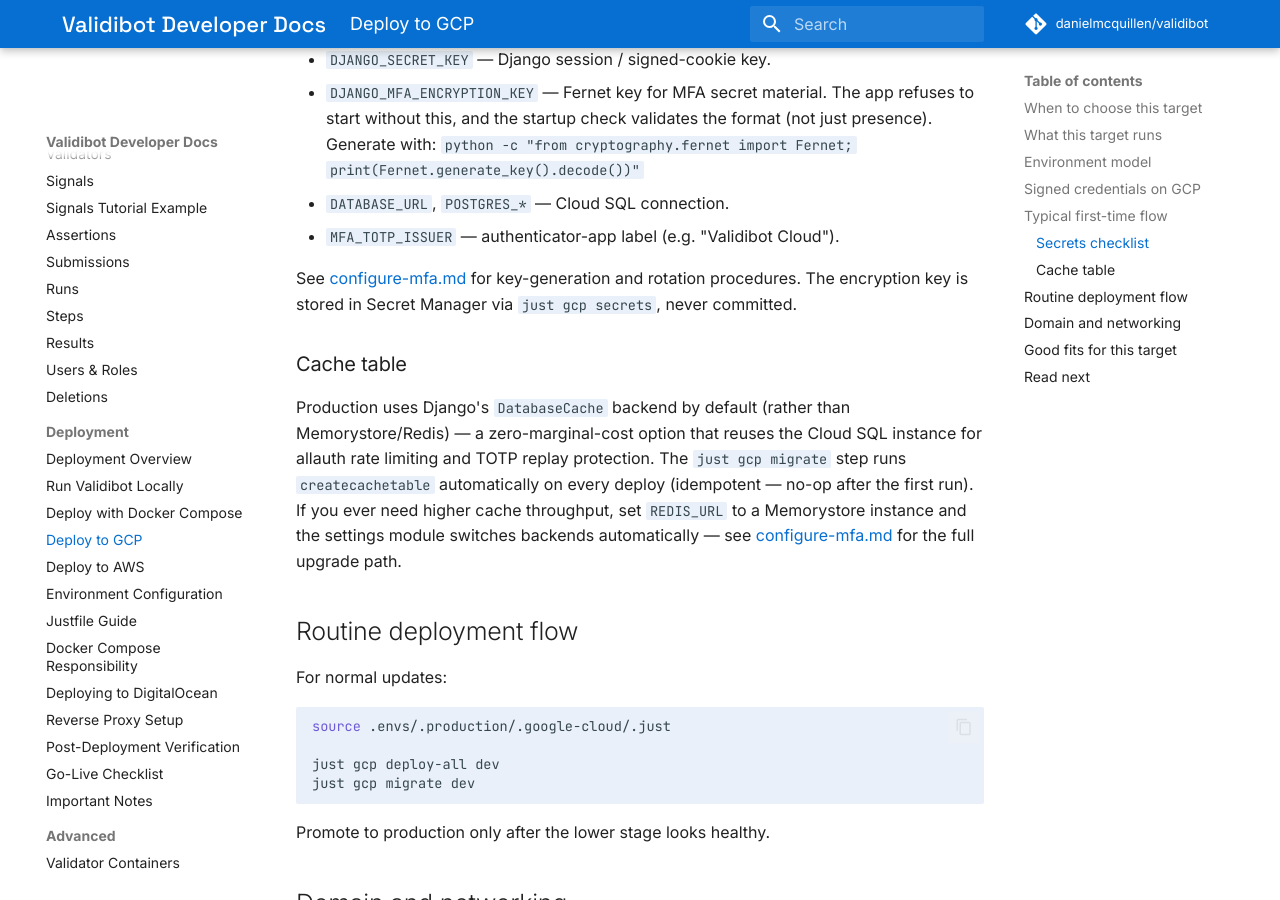
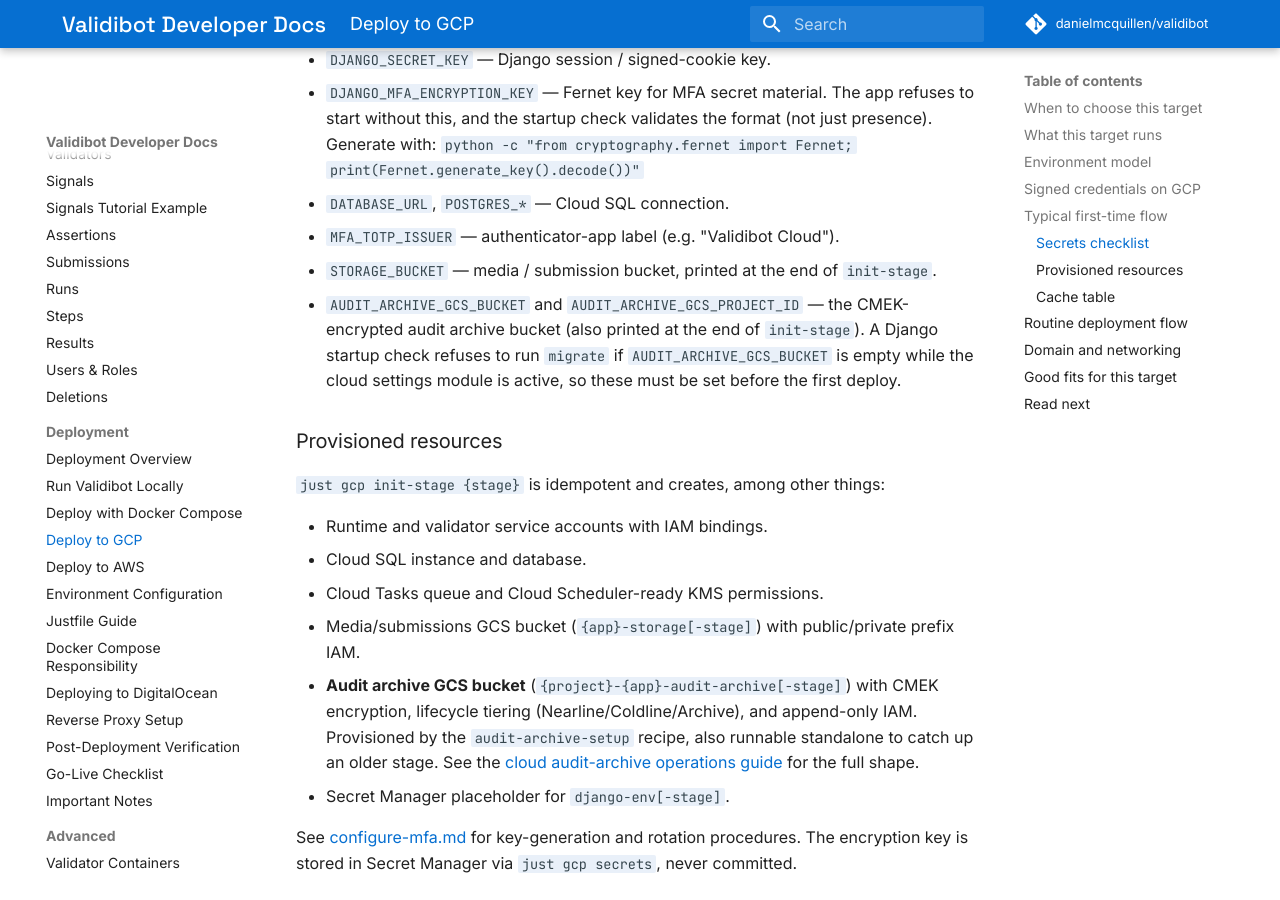
Before and after one commit to danielmcquillen/validibot, an MkDocs documentation site: the page built from docs/dev_docs/deployment/deploy-gcp.md, in a window 1280 px wide and 900 px high, scrolled down 2421 px. Built offline with MkDocs 1.6.1 and Material for MkDocs 9.7.7, drawn with Linux system fonts in a browser that asks for light colours; comment, search, counter and statistics services are not loaded.

Commit message:
Update docs. Update example envs. Fix just command.

```diff
--- a/docs/dev_docs/deployment/deploy-gcp.md
+++ b/docs/dev_docs/deployment/deploy-gcp.md
@@ -90,6 +90,31 @@
   `python -c "from cryptography.fernet import Fernet; print(Fernet.generate_key().decode())"`
 - `DATABASE_URL`, `POSTGRES_*` — Cloud SQL connection.
 - `MFA_TOTP_ISSUER` — authenticator-app label (e.g. "Validibot Cloud").
+- `STORAGE_BUCKET` — media / submission bucket, printed at the end of
+  `init-stage`.
+- `AUDIT_ARCHIVE_GCS_BUCKET` and `AUDIT_ARCHIVE_GCS_PROJECT_ID` — the
+  CMEK-encrypted audit archive bucket (also printed at the end of
+  `init-stage`). A Django startup check refuses to run `migrate` if
+  `AUDIT_ARCHIVE_GCS_BUCKET` is empty while the cloud settings module
+  is active, so these must be set before the first deploy.
+
+### Provisioned resources
+
+`just gcp init-stage {stage}` is idempotent and creates, among other
+things:
+
+- Runtime and validator service accounts with IAM bindings.
+- Cloud SQL instance and database.
+- Cloud Tasks queue and Cloud Scheduler-ready KMS permissions.
+- Media/submissions GCS bucket (`{app}-storage[-stage]`) with
+  public/private prefix IAM.
+- **Audit archive GCS bucket** (`{project}-{app}-audit-archive[-stage]`)
+  with CMEK encryption, lifecycle tiering (Nearline/Coldline/Archive),
+  and append-only IAM. Provisioned by the `audit-archive-setup` recipe,
+  also runnable standalone to catch up an older stage. See the
+  [cloud audit-archive operations guide](../../../../validibot-cloud/docs/operations/audit-archive.md)
+  for the full shape.
+- Secret Manager placeholder for `django-env[-stage]`.
 
 See [configure-mfa.md](../how-to/configure-mfa.md) for key-generation
 and rotation procedures. The encryption key is stored in Secret Manager
```
Also changed, not shown: docs/dev_docs/deployment/environment-configuration.md (+9 -1 lines), 2 other files.
